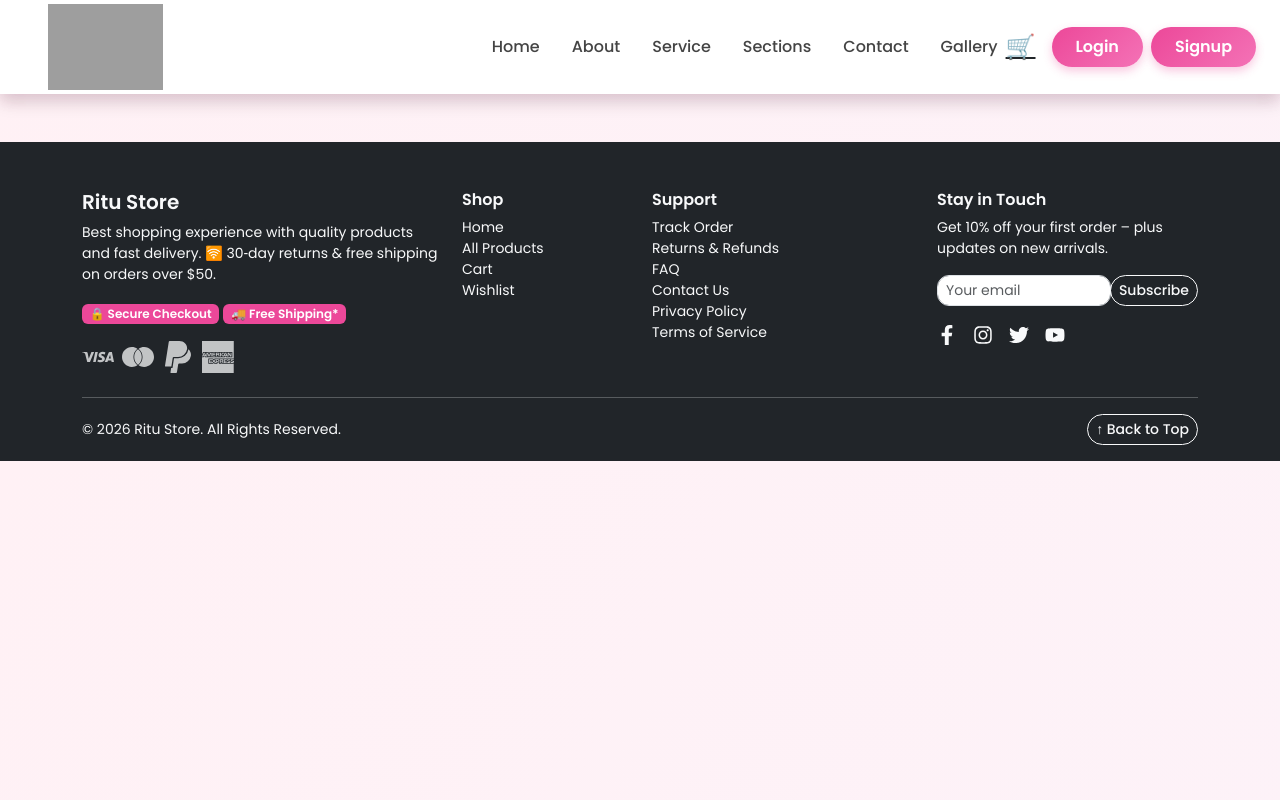
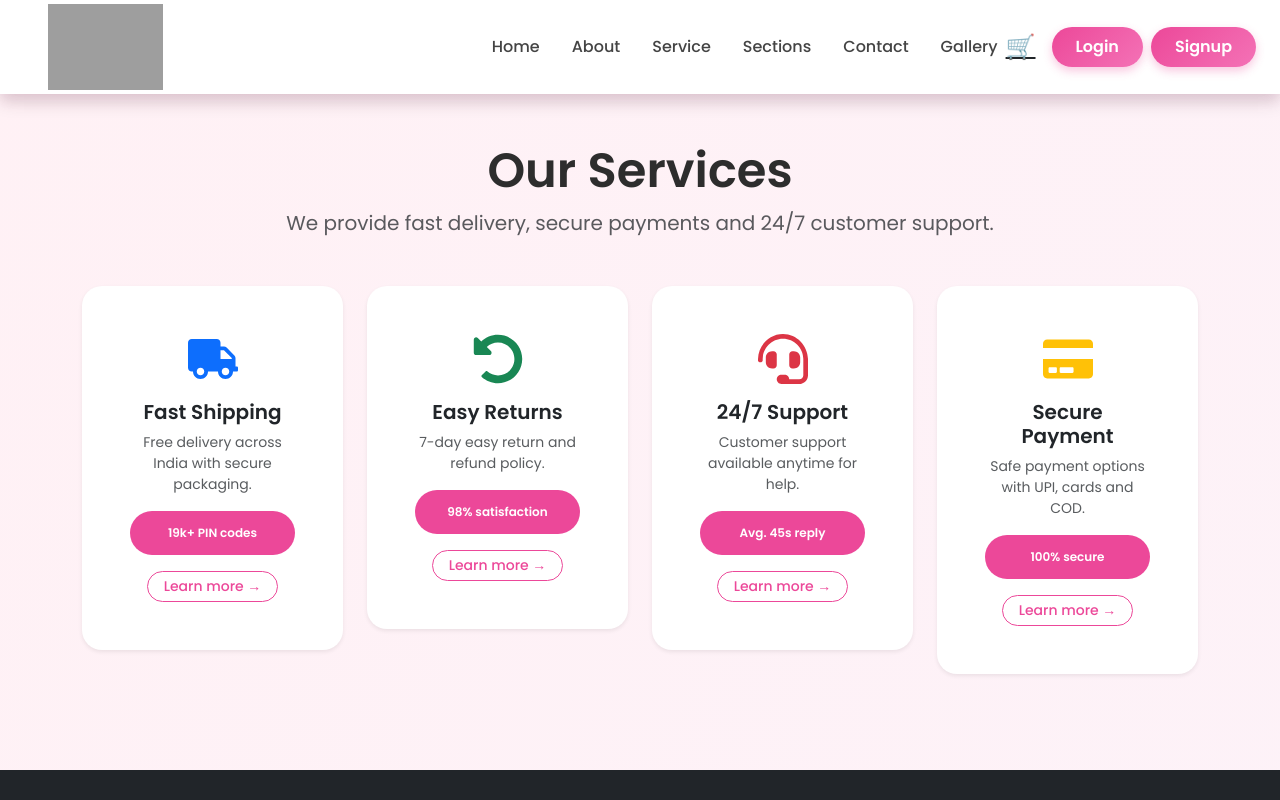
Before and after one commit to RituKushwaha07/E-commace, a React app in the folder Frontend/: page /service in a window 1280 px wide. Shown: the top 800 px of the page. Built offline with nearby package versions, Linux system fonts and the light colour scheme; grey boxes are pictures that could not be loaded; the HTML template or start-up script is replaced by a standard one.

Commit message:
New page add for Service

```diff
--- a/Frontend/src/App.jsx
+++ b/Frontend/src/App.jsx
@@ -18,7 +18,7 @@ import OrderSuccess from "./pages/OrderSuccess";
 import About from "./components/About";
 import Gallery from "./components/Gallery";
 import Contact from "./components/Contact";
-
+import Service from "./components/Service";
 
 
 
@@ -41,6 +41,7 @@ function Layout() {
         <Route path="/about" element={<About/>} />
         <Route path="/gallery" element={<Gallery />} />
         <Route path="/contact" element={<Contact />} />
+        <Route path="/service" element={<Service/>}/>
 
         {/* Product */}
         <Route path="/product/:id" element={<ProductDetails />} />
--- /dev/null
+++ b/Frontend/src/components/Service.jsx
@@ -0,0 +1,70 @@
+import {FaTruck,FaUndoAlt,FaHeadset,FaCreditCard,} from "react-icons/fa";
+
+export default function Services() {
+  const services = [
+    {
+      icon: FaTruck,
+      color: "primary",
+      title: "Fast Shipping",
+      desc: "Free delivery across India with secure packaging.",
+      stat: "19k+ PIN codes",
+      link: "/shipping",
+    },
+    {
+      icon: FaUndoAlt,
+      color: "success",
+      title: "Easy Returns",
+      desc: "7-day easy return and refund policy.",
+      stat: "98% satisfaction",
+      link: "/returns",
+    },
+    {
+      icon: FaHeadset,
+      color: "danger",
+      title: "24/7 Support",
+      desc: "Customer support available anytime for help.",
+      stat: "Avg. 45s reply",
+      link: "/support",
+    },
+    {
+      icon: FaCreditCard,
+      color: "warning",
+      title: "Secure Payment",
+      desc: "Safe payment options with UPI, cards and COD.",
+      stat: "100% secure",
+      link: "/payment",
+    },
+  ];
+
+  return (
+    <div className="container py-5 fade-in">
+      {/* Heading */}
+      <div className="text-center mb-5">
+        <h1 className="fw-bold display-5">Our Services</h1>
+        <p className="text-muted fs-5">
+          We provide fast delivery, secure payments and 24/7 customer support.
+        </p>
+      </div>
+
+      <div className="row g-4">
+        {services.map(({ icon: Icon, color, title, desc, stat, link }, idx) => (
+          <div key={idx} className="col-md-6 col-lg-3">
+            <a href={link} className="text-decoration-none d-block hover-glow">
+              <div className="card border-0 shadow-sm text-center p-5 h-100">
+                <Icon size={50} className={`text-${color} mb-3 mx-auto`} />
+                <h5 className="fw-bold text-dark">{title}</h5>
+                <p className="text-muted small mb-3">{desc}</p>
+                <span className="badge mb-3 p-3 rounded-5">{stat}</span>
+                <div className="mt-auto">
+                  <span className="btn btn-sm btn-outline-dark px-3 py-1">
+                    Learn more →
+                  </span>
+                </div>
+              </div>
+            </a>
+          </div>
+        ))}
+      </div>
+    </div>
+  );
+}
```
